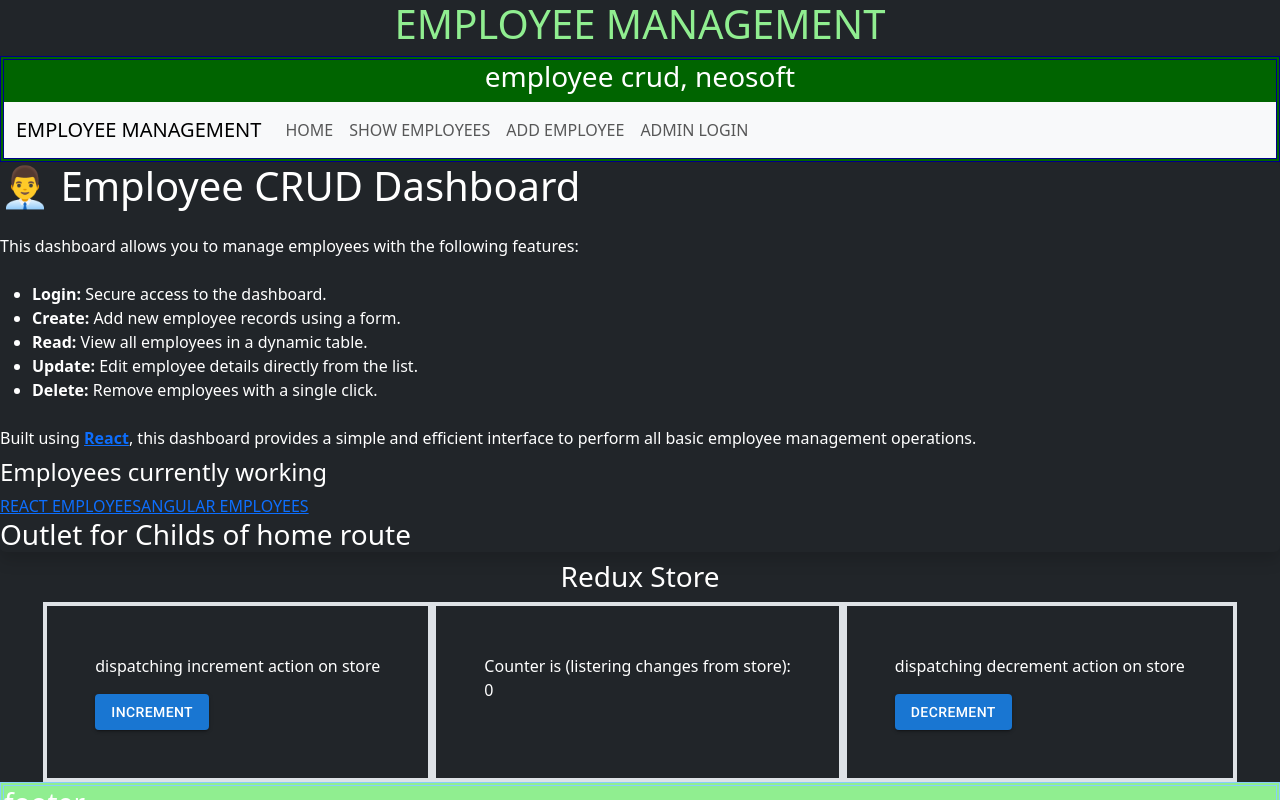
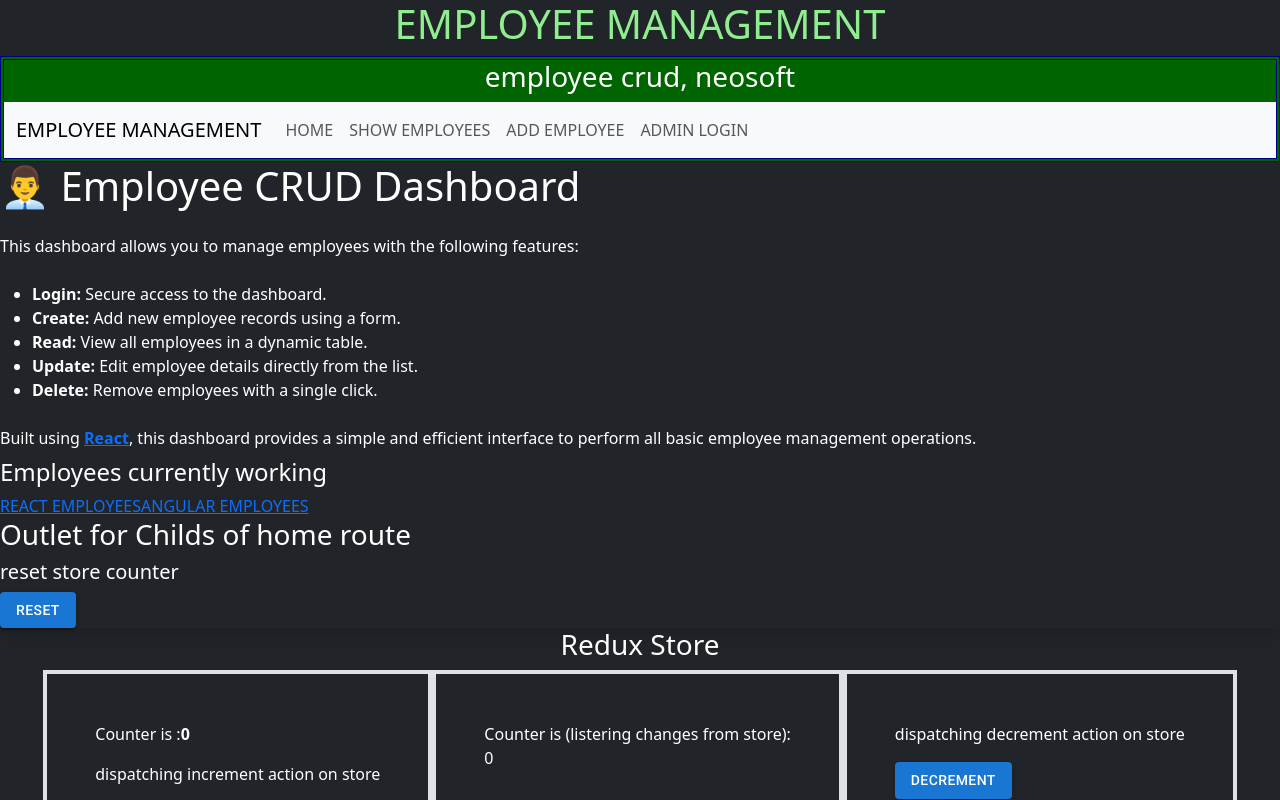
Before and after one commit to vinaneosoft/employee-crup-viteapp, a React (Vite) app: page /home in a window 1280 px wide. Shown: the top 800 px of the page. Built offline with nearby package versions, Linux system fonts and the light colour scheme.

Commit message:
useDispatch, useSelector

```diff
--- a/src/components/Dashboard.jsx
+++ b/src/components/Dashboard.jsx
@@ -1,7 +1,9 @@
+import { useDispatch } from "react-redux";
 import { Link, Outlet } from "react-router-dom";
-
-
+import { resetAction } from "../couterstore/counterSlice";
+import { Button } from "@mui/material";
 function Dashboard(){
+ const dispatch= useDispatch();
     return (
         <div className="p-6 max-w-3xl mx-auto  rounded shadow">
           <h1 className="text-3xl font-bold mb-4">👨‍💼 Employee CRUD Dashboard</h1>
@@ -31,6 +33,9 @@
             <h3>Outlet for Childs of home route</h3>
             <Outlet></Outlet>
           </div>
+          <div>
+            <h5>reset store counter</h5>
+            <Button onClick={()=>dispatch(resetAction())} variant="contained">RESET </Button>          </div>
         </div>
 
       );
--- a/src/components/reduxcomponents/IncrementCounter.jsx
+++ b/src/components/reduxcomponents/IncrementCounter.jsx
@@ -1,11 +1,19 @@
 import { Button } from "@mui/material";
-
+import { useDispatch, useSelector } from "react-redux";
+import { incrementAction } from "../../couterstore/counterSlice";
+import { resetAction } from "../../couterstore/counterSlice";
 function IncrementCounter(){
-
+    const dispatch=useDispatch();
+    const count=useSelector((state)=>state.counter.value)
     return(
          <>
+         <p>
+            <label>Counter is : </label>
+            <b>{count}</b>
+         </p>
         <p>dispatching increment action on store</p>
-        <Button variant="contained">INCREMENT</Button>
+        <Button onClick={()=>dispatch(incrementAction())} variant="contained">INCREMENT</Button>
+        <Button onClick={()=>dispatch(resetAction())} variant="contained">RESET </Button>
         </>
     );
 }
--- a/src/couterstore/counterSlice.js
+++ b/src/couterstore/counterSlice.js
@@ -5,15 +5,18 @@
         value:0
     },
     reducers:{
-        incrementCounter:(state)=>{
+        incrementAction:(state)=>{
             state.value=state.value+1; // mutable logic allowed using toolkit
         },
-        decrementCounter:(state)=>{
+        decrementAction:(state)=>{
             state.value=state.value-1;
+        },
+        resetAction:(state)=>{
+            state.value=0;
         }
     }
 });
-export const {incrementCounter,decrementCounter}=counterSlice.actions;
+export const {incrementAction,decrementAction, resetAction}=counterSlice.actions;
 export const counterReducer=counterSlice.reducer;
 //export default counterSlice;
 //3. actions and reducer defined
```
